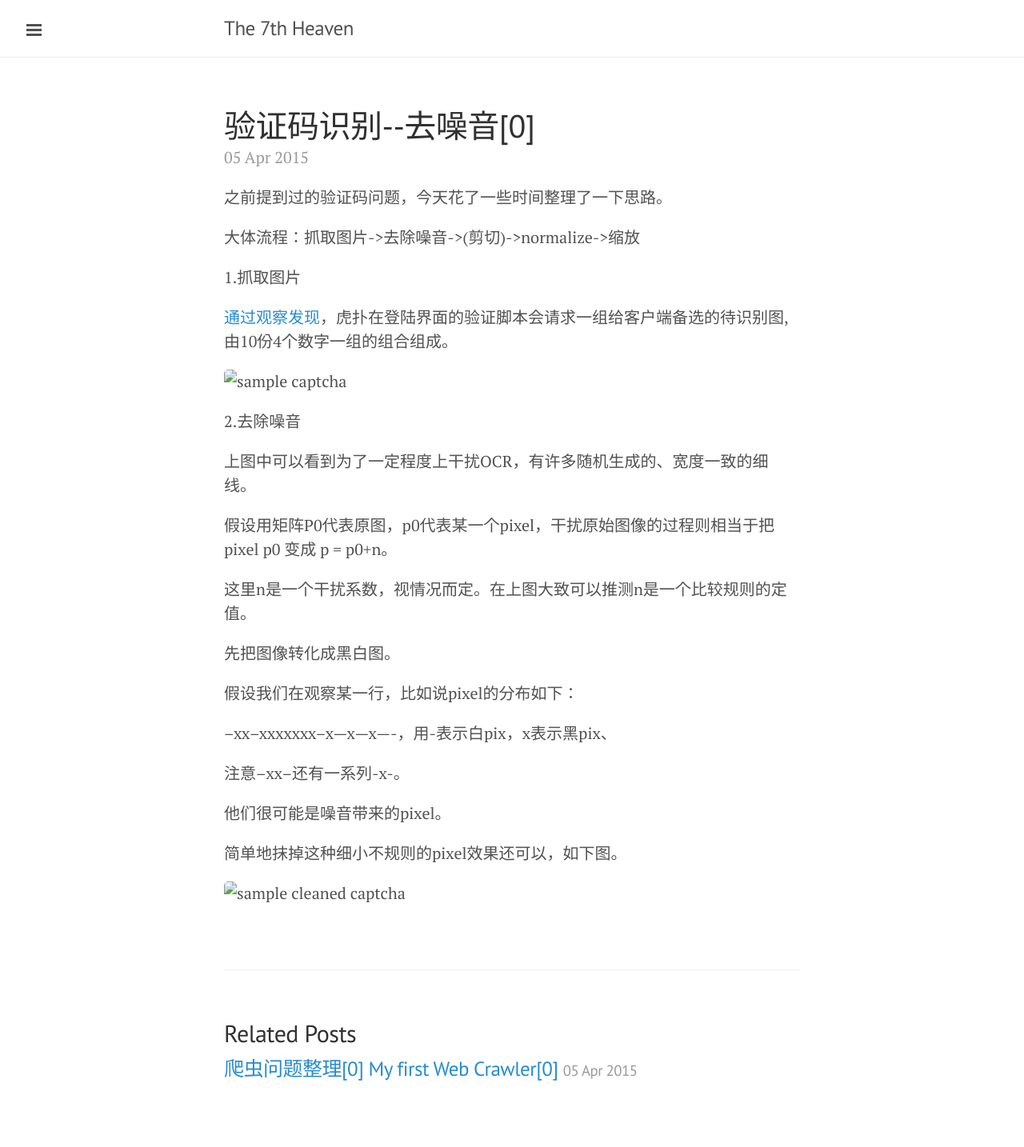
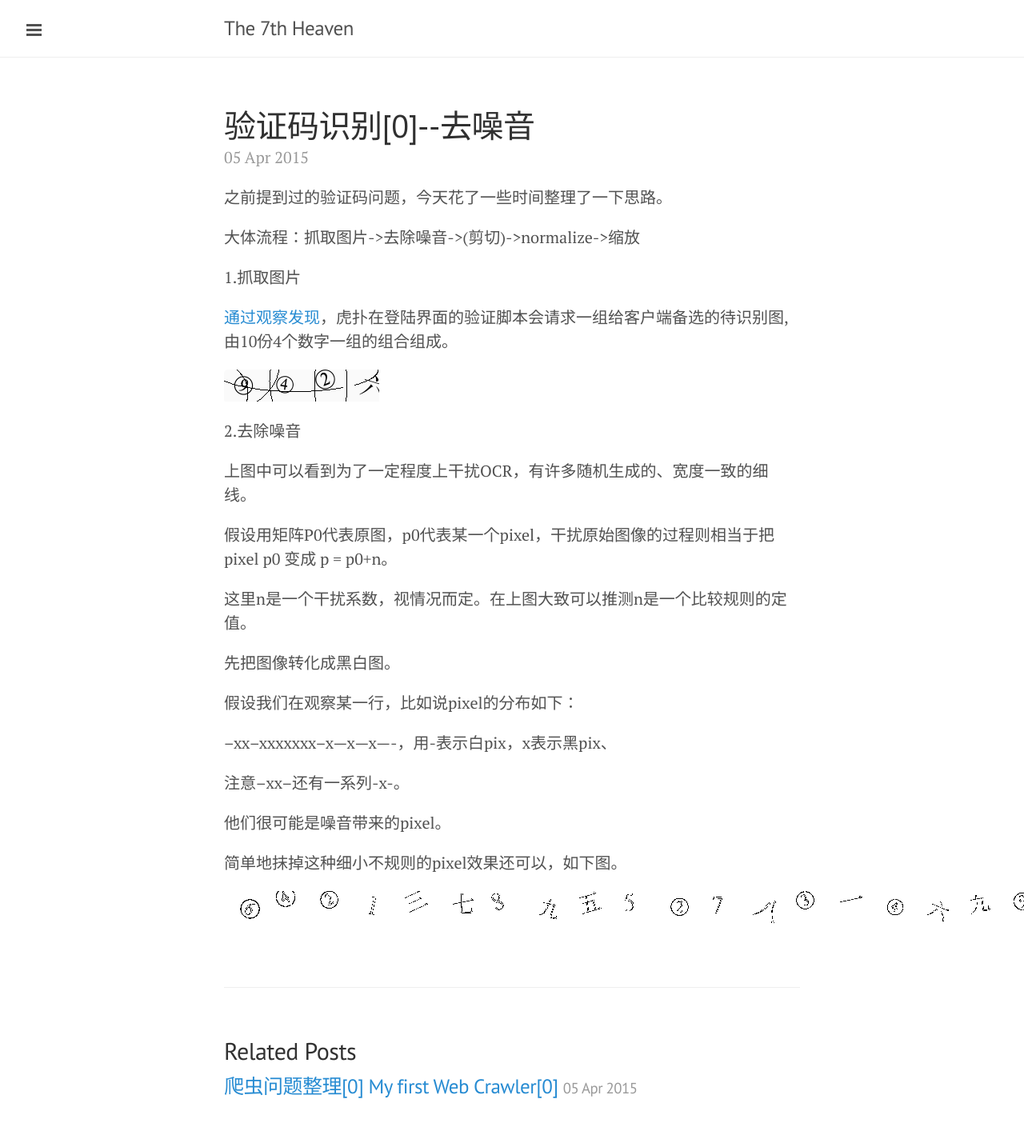
Before and after one commit to y26jin/y26jin.github.io, a Jekyll site: the page built from _posts/2015-04-05-log1.md, in a window 1280 px wide. Shown: the whole page at 80% size. Built offline with Jekyll 4.4.1, drawn with Linux system fonts in a browser that asks for light colours; Markdown is read by kramdown in place of the engine named in the settings; before the commit the page ends 1412 px from its top, so only the background shows below that.

Commit message:
log2, fix images

```diff
--- a/_posts/2015-04-05-log1.md
+++ b/_posts/2015-04-05-log1.md
@@ -1,6 +1,6 @@
 ---
 layout: post
-title: 验证码识别--去噪音[0]
+title: 验证码识别[0]--去噪音
 category: Scraping
 ---
 
@@ -12,7 +12,7 @@ category: Scraping
 
 [通过观察发现](http://captcha.hupu.com/?a=getcode)，虎扑在登陆界面的验证脚本会请求一组给客户端备选的待识别图,由10份4个数字一组的组合组成。
 
-![sample captcha](https://y26jin.github.io/_images/pil-test.png?raw=true)
+![sample captcha](https://github.com/y26jin/y26jin.github.io/blob/master/_images/pil-test.png?raw=true)
 
 
 2.去除噪音
@@ -35,4 +35,4 @@ category: Scraping
 
 简单地抹掉这种细小不规则的pixel效果还可以，如下图。
 
-![sample cleaned captcha](https://y26jin.github.io/_images/testset-1.png)
+![sample cleaned captcha](https://github.com/y26jin/y26jin.github.io/blob/master/_images/testset-1.png?raw=true)
```
